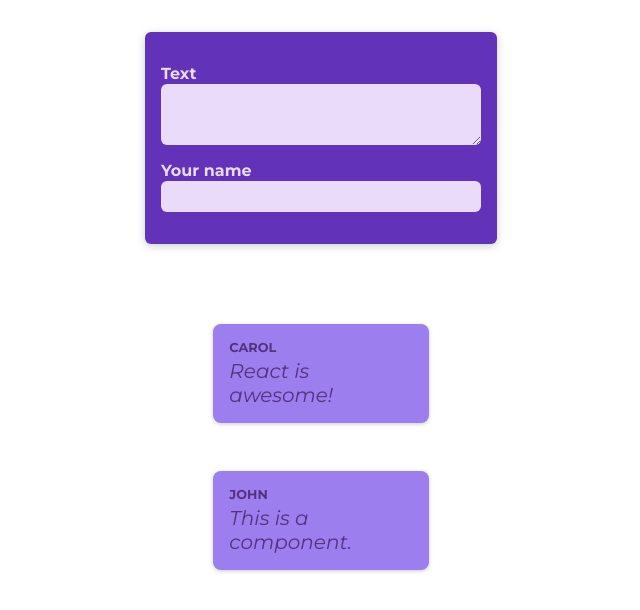
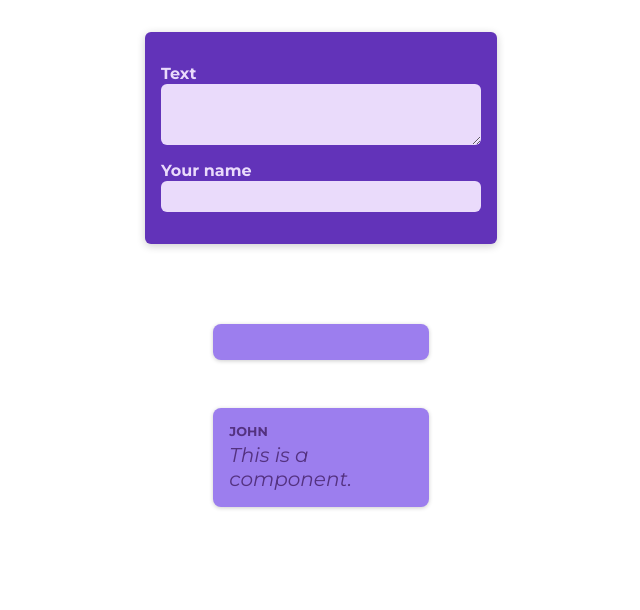
Before and after one commit to CarolANikolic/react-poster, a React (Vite) app: page / in a window 1280 px wide. Shown: the top 610 px of the page, without its empty margins (319-959 px from the left). Built offline with nearby package versions, Linux system fonts and the light colour scheme.

Commit message:
feat: use useState to pass the value entered on the new post form to the first post.

```diff
--- a/src/components/NewPost/NewPost.jsx
+++ b/src/components/NewPost/NewPost.jsx
@@ -1,6 +1,6 @@
 import styles from './NewPost.module.css';
 
-const NewPost = () => {
+const NewPost = (props) => {
     return (
         <form className={styles.form}>
             <p>
@@ -8,7 +8,9 @@ const NewPost = () => {
                 <textarea
                     id="body"
                     required
-                    rows={3}>
+                    rows={3}
+                    onChange={props.onTextChange}
+                    >
                 </textarea>
             </p>
             <p>
@@ -16,7 +18,8 @@ const NewPost = () => {
                 <input
                     type="text"
                     id="name"
-                    required>
+                    required
+                    onChange={props.onAuthorChange}>
                 </input>
             </p>
         </form>
--- a/src/components/PostItem/PostItem.jsx
+++ b/src/components/PostItem/PostItem.jsx
@@ -3,8 +3,8 @@ import styles from '../PostItem/PostItem.module.css'
 const PostItem = (props) => {
     return (
         <li className={styles.post}>
-            <p className={styles.author}>{props.author}</p>
-            <p className={styles.content}>{props.content}</p>
+            <p className={styles.author}>{props.onAuthorChange}</p>
+            <p className={styles.content}>{props.onTextChange}</p>
         </li>
     );
 }
--- a/src/components/PostList/PostList.jsx
+++ b/src/components/PostList/PostList.jsx
@@ -1,19 +1,34 @@
 import NewPost from "../NewPost/NewPost";
 import PostItem from "../PostItem/PostItem";
 import styles from '../PostList/PostList.module.css';
+import { useState } from "react";
 
 const PostList = () => {
+    const [ enteredText, setEnteredText ] = useState('');
+    const [ enteredAuthor, setEnteredAuthor ] = useState('');
+
+    function changeText (event) {
+        setEnteredText(event.target.value)
+    }
+
+    function changeAuthor (event) {
+        setEnteredAuthor(event.target.value)
+    }
+
     return (
         <>
-            <NewPost />
+            <NewPost
+                onAuthorChange={changeAuthor}
+                onTextChange={changeText}
+            />
             <ul className={styles.posts}>
                 <PostItem
-                    author='Carol'
-                    content='React is awesome!'
+                    onAuthorChange={enteredAuthor}
+                    onTextChange={enteredText}
                 />
                 <PostItem
-                    author='John'
-                    content='This is a component.'
+                    onAuthorChange='John'
+                    onTextChange='This is a component.'
                 />
             </ul>
         </>
```
